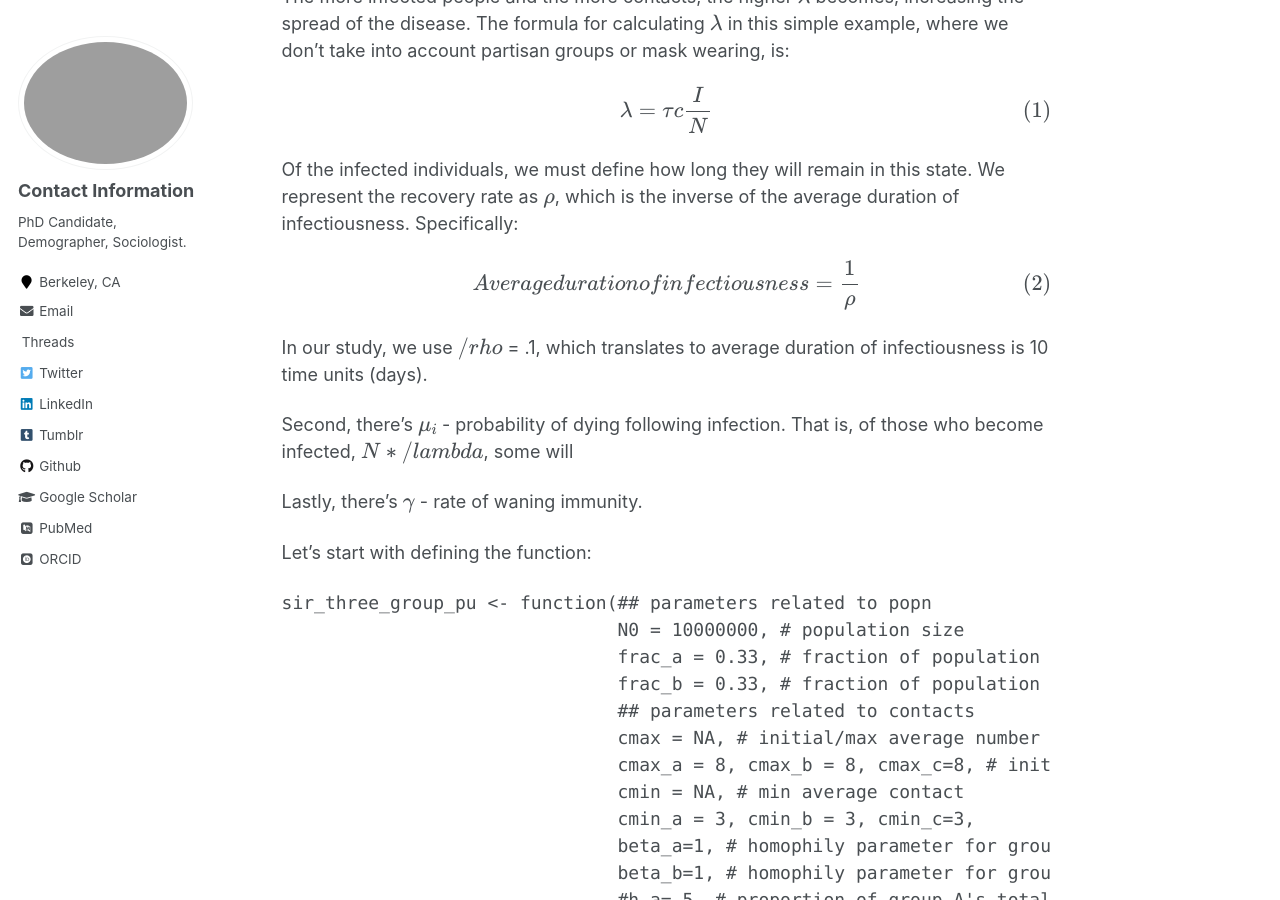
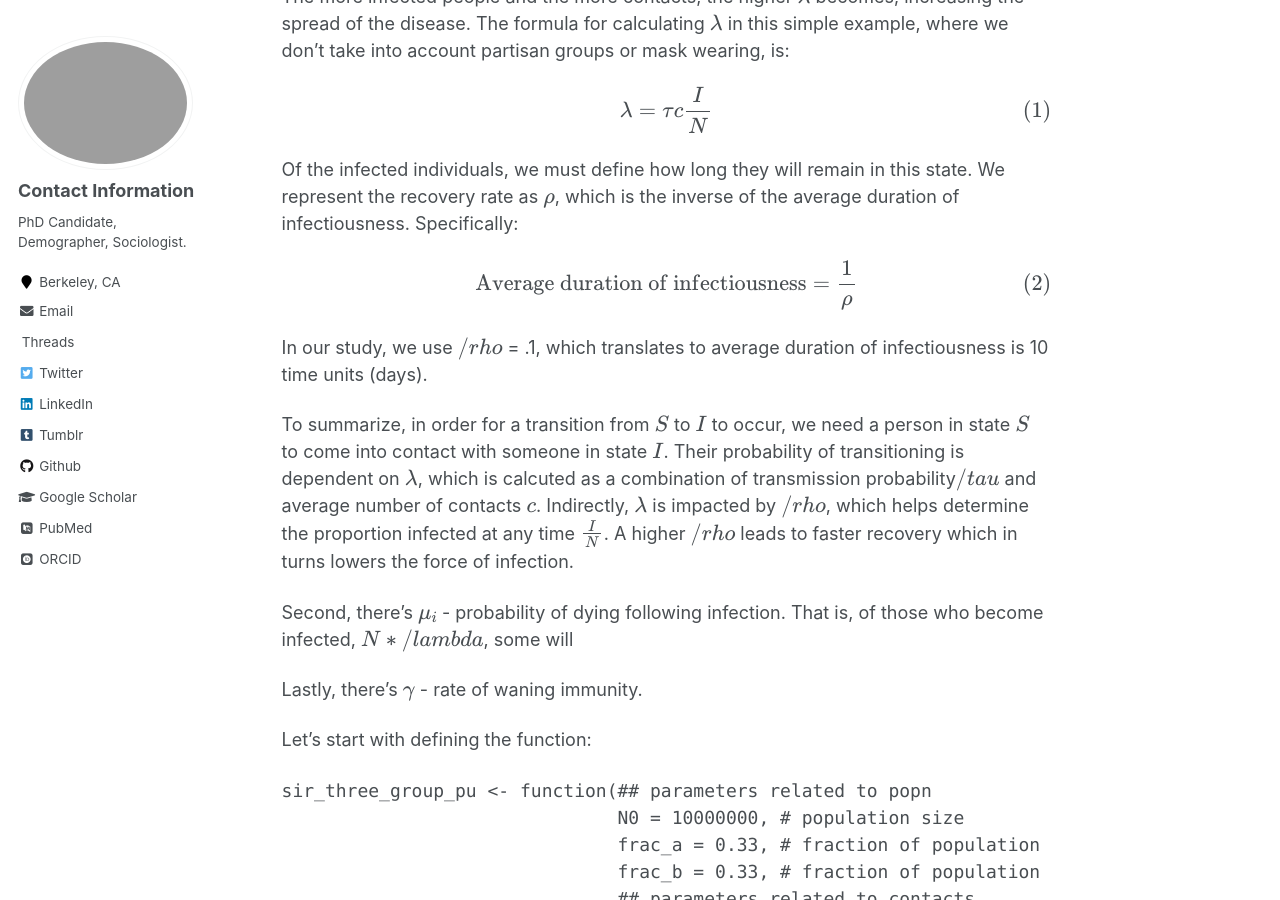
Before and after one commit to chrissoria/chrissoria.github.io, a Jekyll site: the page built from _posts/2024-12-20-three-group-sir.md, in a window 1280 px wide and 900 px high, scrolled down 1302 px. Built offline with Jekyll 4.4.1, drawn with Linux system fonts in a browser that asks for light colours; some web fonts are replaced; formulas are drawn with MathJax 3; some of the changed text lies outside the part shown.

Commit message:
clarifying transition from s to i

```diff
--- a/_posts/2024-12-20-three-group-sir.md
+++ b/_posts/2024-12-20-three-group-sir.md
@@ -1,11 +1,11 @@
 ---
-title: 'Understanding the Three-Group SIR Used in Our Upcoming Paper'
-date: 2024-12-20
-permalink: /posts/2024/20/three-group-sir-partisan-groups/
+title: "Understanding the Three-Group SIR Used in Our Upcoming Paper"
+date: "2024-12-20"
+permalink: "/posts/2024/20/three-group-sir-partisan-groups/"
 tags:
-  - Partisanship
-  - Disease Transmission
-  - Research
+- Partisanship
+- Disease Transmission
+- Research
 ---
 
 In our upcoming paper, "Measuring and Modeling the Impact of Partisan Differences in Health Behaviors on COVID-19 Dynamics," we use a three-group Susceptible-Infected-Recovered model to highlight the importance of incorporating partisan differences into models of disease transmission. In this blog post, I want to fully explain what is happening in the background for readers who may be interested in utlizing it themselves. For those users, we also built an R shiny app (soon to be published as well). The link to the shiny app will be: here.
@@ -27,10 +27,12 @@ $$\lambda = \tau c \frac{I}{N}$$
 Of the infected individuals, we must define how long they will remain in this state. We represent the recovery rate as $\rho$, which is the inverse of the average duration of infectiousness. Specifically:
 
 <p style="text-align: center;">
-$$Average duration of infectiousness = \frac{1} {\rho}$$
+$$\text{Average duration of infectiousness} = \frac{1} {\rho}$$
 </p>
 
 In our study, we use $/rho$ = .1, which translates to average duration of infectiousness is 10 time units (days).
+
+To summarize, in order for a transition from $S$ to $I$ to occur, we need a person in state $S$ to come into contact with someone in state $I$. Their probability of transitioning is dependent on $\lambda$, which is calcuted as a combination of transmission probability$/tau$ and average number of contacts $c$. Indirectly, $\lambda$ is impacted by $/rho$, which helps determine the proportion infected at any time $\frac{I}{N}$. A higher $/rho$ leads to faster recovery which in turns lowers the force of infection.
 
 Second, there's $\mu_i$ - probability of dying following infection. That is, of those who become infected, $N*/lambda$, some will
 
```
